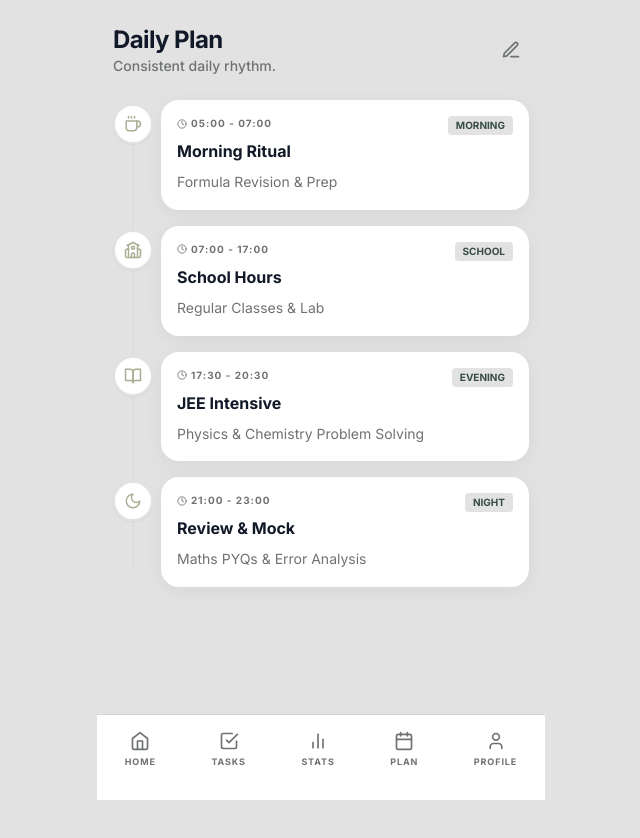
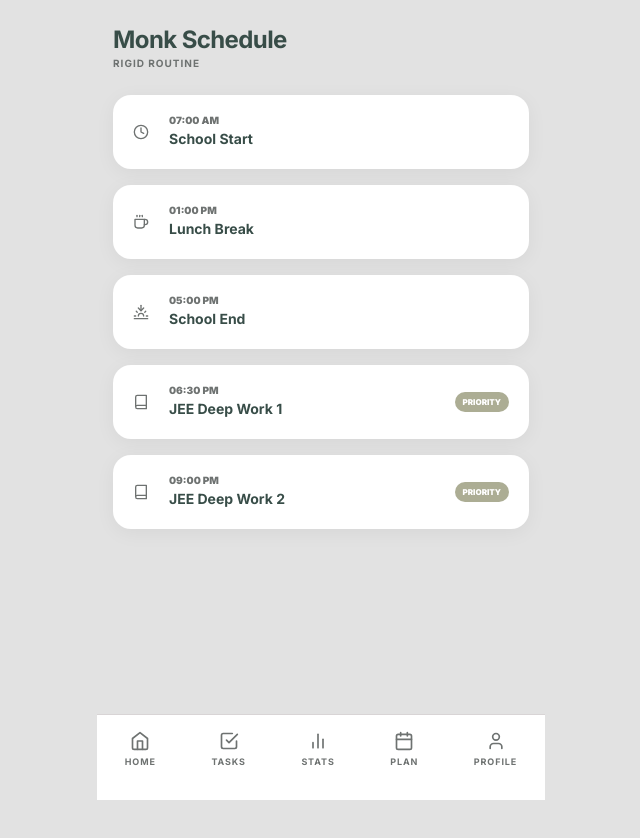
Before and after one commit to hetkeraliya/monkstudy, a Next.js app: page /planner in a window 1280 px wide. Shown: the top 838 px of the page, without its empty margins (319-959 px from the left). Built offline with nearby package versions, Linux system fonts and the light colour scheme.

Commit message:
Update page.tsx

```diff
--- a/app/planner/page.tsx
+++ b/app/planner/page.tsx
@@ -1,59 +1,46 @@
 "use client";
 
 import { motion } from "framer-motion";
-import { Clock, School, Coffee, BookOpen, Moon, Edit3 } from "lucide-react";
-import { vibrate } from "../lib/db";
+import { Clock, Book, Coffee, Sunset } from "lucide-react";
 
-const PLANNER_BLOCKS = [
-  { id: "morning", time: "05:00 - 07:00", label: "Morning Ritual", icon: Coffee, activity: "Formula Revision & Prep" },
-  { id: "school", time: "07:00 - 17:00", label: "School Hours", icon: School, activity: "Regular Classes & Lab" },
-  { id: "evening", time: "17:30 - 20:30", label: "JEE Intensive", icon: BookOpen, activity: "Physics & Chemistry Problem Solving" },
-  { id: "night", time: "21:00 - 23:00", label: "Review & Mock", icon: Moon, activity: "Maths PYQs & Error Analysis" },
-];
+export default function Planner() {
+  const schedule = [
+    { time: "07:00 AM", task: "School Start", icon: <Clock size={16} />, type: "School" },
+    { time: "01:00 PM", task: "Lunch Break", icon: <Coffee size={16} />, type: "Break" },
+    { time: "05:00 PM", task: "School End", icon: <Sunset size={16} />, type: "School" },
+    { time: "06:30 PM", task: "JEE Deep Work 1", icon: <Book size={16} />, type: "Study" },
+    { time: "09:00 PM", task: "JEE Deep Work 2", icon: <Book size={16} />, type: "Study" },
+  ];
 
-export default function DailyPlanner() {
   return (
-    <motion.div
-      initial={{ opacity: 0, x: -10 }}
-      animate={{ opacity: 1, x: 0 }}
-      className="space-y-6 pb-24"
-    >
-      <header className="flex justify-between items-center pt-2">
-        <div>
-          <h1 className="text-2xl font-bold text-monk-textMain tracking-tight">Daily Plan</h1>
-          <p className="text-sm text-monk-muted font-medium">Consistent daily rhythm.</p>
-        </div>
-        <button onClick={() => vibrate(30)} className="text-monk-muted p-2">
-          <Edit3 size={20} />
-        </button>
+    <div className="space-y-6 pb-24">
+      <header className="pt-2">
+        <h1 className="text-2xl font-bold text-monk-dark tracking-tight">Monk Schedule</h1>
+        <p className="text-[10px] text-monk-muted font-bold uppercase tracking-widest">Rigid Routine</p>
       </header>
 
-      {/* Timeline Layout */}
-      <div className="relative space-y-4 before:absolute before:left-[19px] before:top-4 before:bottom-4 before:w-[2px] before:bg-monk-sand/40">
-        {PLANNER_BLOCKS.map((block) => (
-          <div key={block.id} className="relative pl-12">
-            {/* Timeline Dot/Icon */}
-            <div className="absolute left-0 top-1 w-10 h-10 rounded-full bg-monk-card border-2 border-monk-bg flex items-center justify-center z-10 shadow-sm">
-              <block.icon size={18} className="text-monk-olive" />
+      <div className="space-y-4">
+        {schedule.map((item, i) => (
+          <motion.div
+            key={i}
+            initial={{ opacity: 0, x: -10 }}
+            animate={{ opacity: 1, x: 0 }}
+            transition={{ delay: i * 0.1 }}
+            className={`matte-card p-5 flex items-center gap-5 ${
+              item.type === 'Study' ? 'bg-monk-olive/5 border-l-4 border-monk-olive' : 'border-l-4 border-monk-sand'
+            }`}
+          >
+            <div className="text-monk-muted">{item.icon}</div>
+            <div className="flex-1">
+              <p className="text-[10px] font-black uppercase text-monk-muted leading-none mb-1">{item.time}</p>
+              <h3 className="text-sm font-bold text-monk-dark">{item.task}</h3>
             </div>
-
-            <div className="matte-card p-4 transition-transform active:scale-[0.99]">
-              <div className="flex justify-between items-start">
-                <span className="text-[10px] font-bold text-monk-muted uppercase tracking-widest flex items-center gap-1">
-                  <Clock size={10} /> {block.time}
-                </span>
-                <span className="bg-monk-bg px-2 py-0.5 rounded text-[10px] font-bold text-monk-dark uppercase">
-                  {block.id}
-                </span>
-              </div>
-              <h3 className="font-bold text-monk-textMain mt-1">{block.label}</h3>
-              <p className="text-sm text-monk-muted mt-2 leading-relaxed">
-                {block.activity}
-              </p>
-            </div>
-          </div>
+            {item.type === 'Study' && (
+              <span className="bg-monk-olive text-white text-[8px] font-black px-2 py-1 rounded-full uppercase">Priority</span>
+            )}
+          </motion.div>
         ))}
       </div>
-    </motion.div>
+    </div>
   );
 }
```
